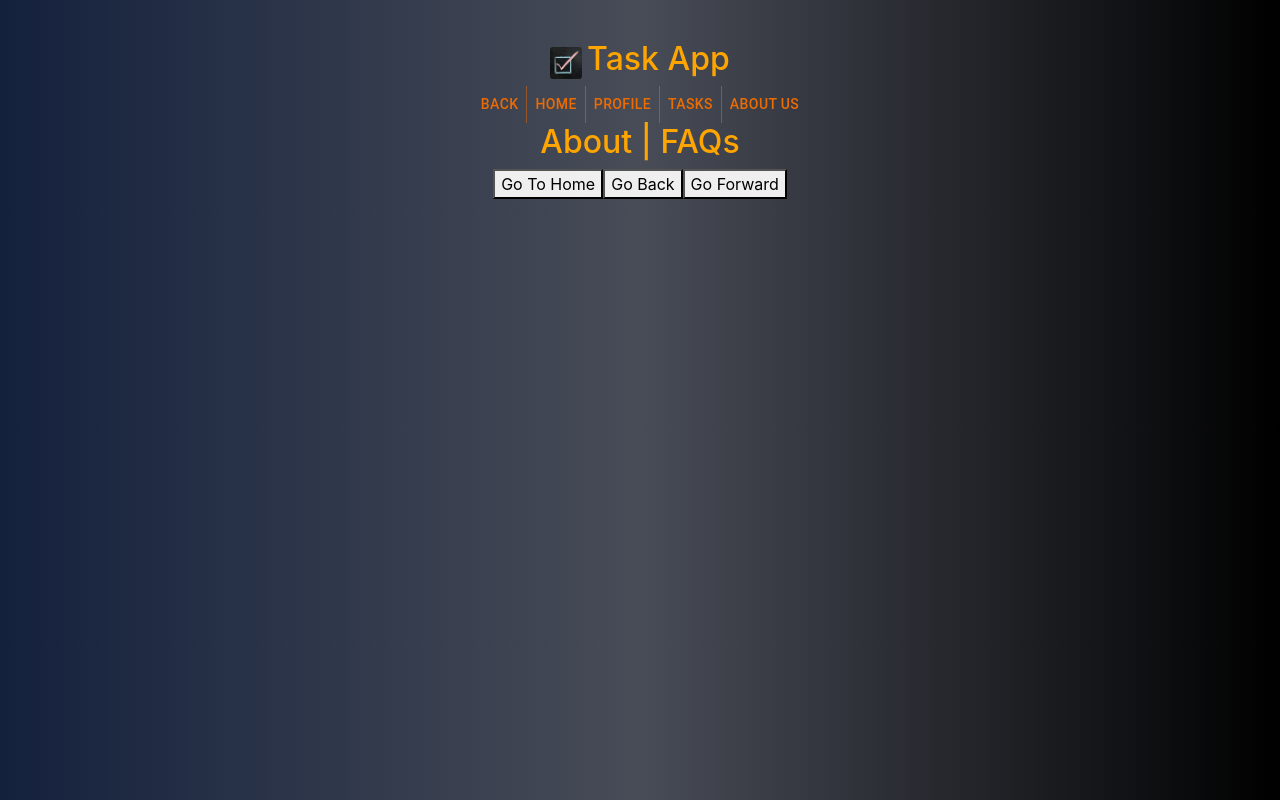
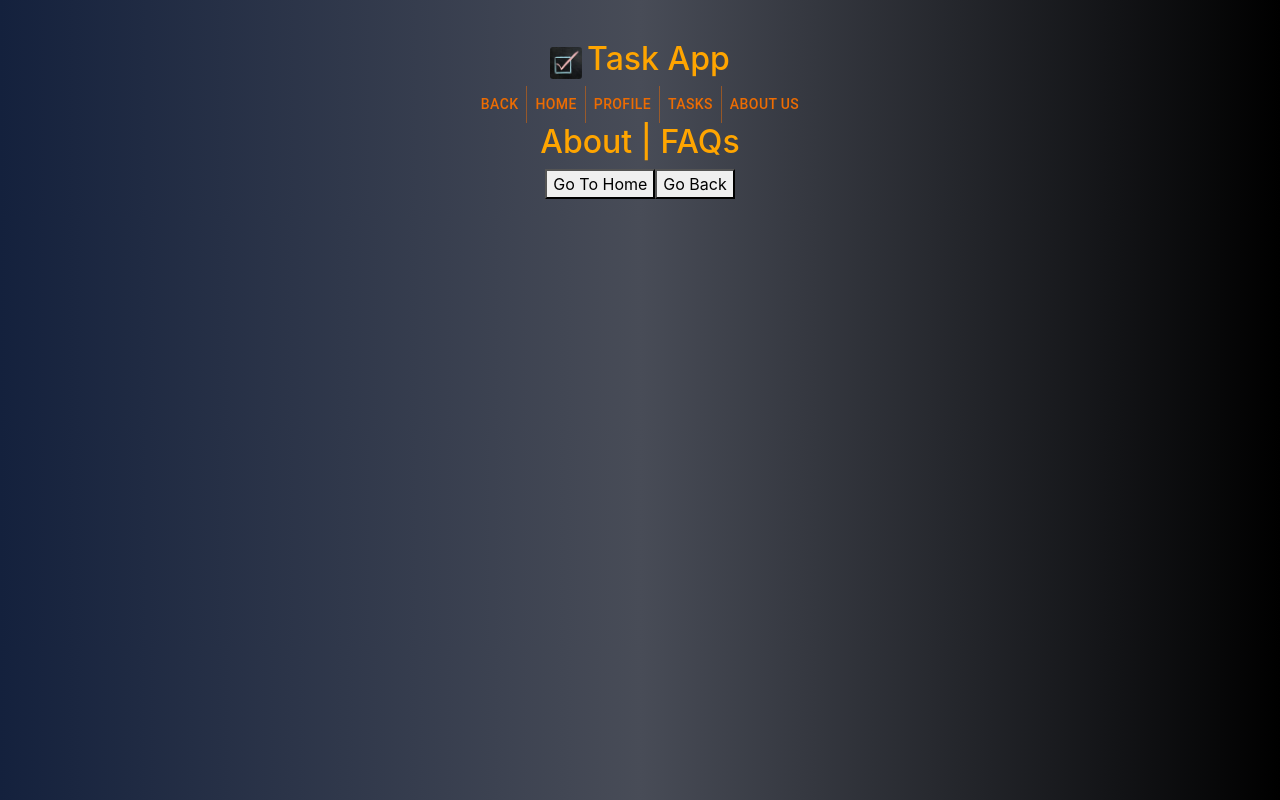
Before and after one commit to guiablanco/portafolio-original, a React (Create React App) app: page /faqs in a window 1280 px wide. Built offline with nearby package versions, Linux system fonts and the light colour scheme.

Commit message:
version00

```diff
--- a/src/pages/about-faqs/AboutPage.jsx
+++ b/src/pages/about-faqs/AboutPage.jsx
@@ -22,9 +22,6 @@ const AboutPage = () => {
                 <button onClick={ () => {navigate(-1)} }>
                     Go Back
                 </button>
-                <button onClick={ () => {navigate(1)} }>
-                    Go Forward
-                </button>
             </div>
         </div>
     );
```
